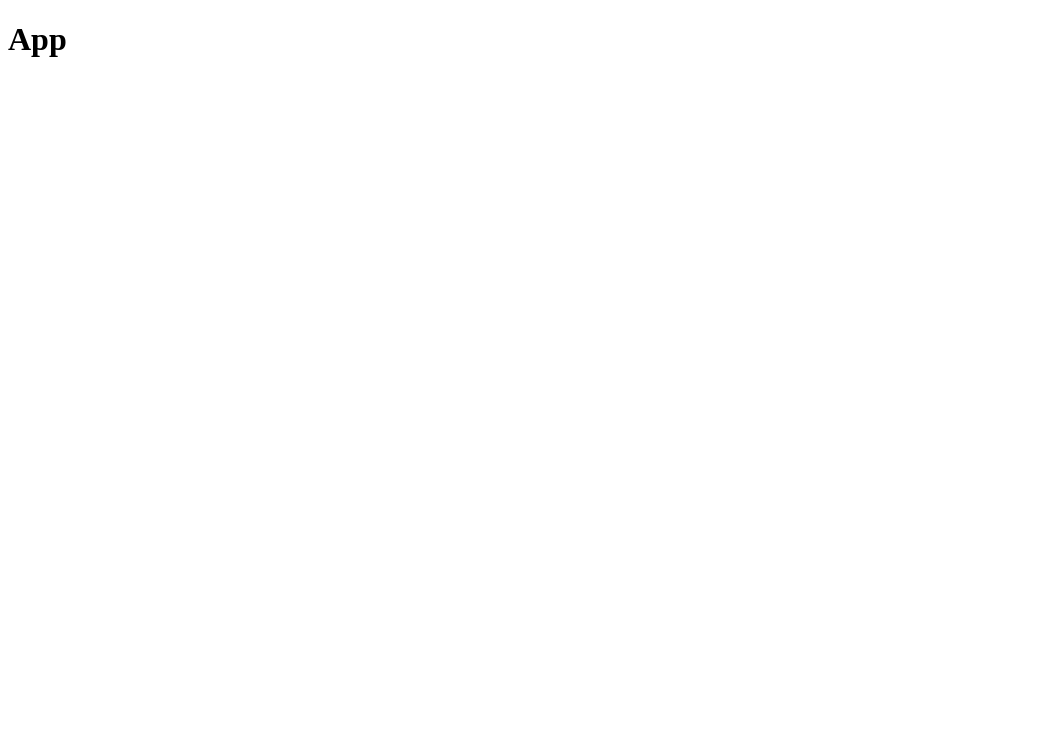
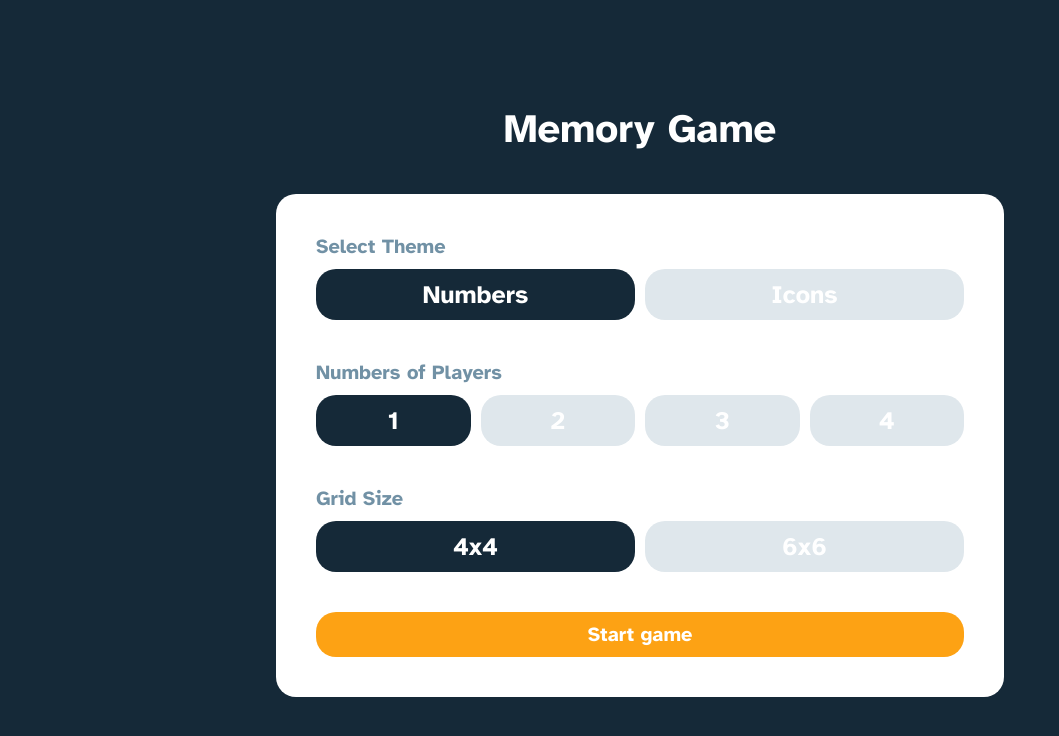
Before and after one commit to filipknias/memory-game-application, a React (Vite) app: page / in a window 1280 px wide. Shown: the top 736 px of the page, without its empty margins (0-1059 px from the left). Built offline with nearby package versions, Linux system fonts and the light colour scheme.

Commit message:
Home view

```diff
--- a/package.json
+++ b/package.json
@@ -10,8 +10,10 @@
     "preview": "vite preview"
   },
   "dependencies": {
+    "clsx": "^2.1.1",
     "react": "^19.0.0",
-    "react-dom": "^19.0.0"
+    "react-dom": "^19.0.0",
+    "react-router-dom": "^7.4.0"
   },
   "devDependencies": {
     "@eslint/js": "^9.21.0",
--- a/src/App.tsx
+++ /dev/null
@@ -1,7 +0,0 @@
-const App = () => {
-  return (
-    <h1>App</h1>
-  )
-};
-
-export default App;
--- /dev/null
+++ b/src/constants/defaults.ts
@@ -0,0 +1,3 @@
+export const DEFAULT_THEME = "numbers";
+export const DEFAULT_PLAYERS_COUNT = 1;
+export const DEFAULT_GRID_SIZE = 4;
--- a/src/main.tsx
+++ b/src/main.tsx
@@ -1,10 +1,19 @@
-import { StrictMode } from 'react'
-import { createRoot } from 'react-dom/client'
-import './styles/index.scss'
-import App from './App.tsx'
+import { StrictMode } from 'react';
+import { createRoot } from 'react-dom/client';
+import './styles/index.scss';
+import {
+  BrowserRouter,
+  Routes,
+  Route,
+} from "react-router-dom";
+import Home from '@/views/Home/Home';
 
 createRoot(document.getElementById('root')!).render(
   <StrictMode>
-    <App />
+    <BrowserRouter>
+      <Routes>
+        <Route path="/" element={<Home />} />
+      </Routes>
+    </BrowserRouter>
   </StrictMode>,
 )
--- /dev/null
+++ b/src/shared/types.ts
@@ -0,0 +1,3 @@
+export type Theme = 'numbers' | 'icons';
+export type GridSize = 4 | 6;
+export type PlayersCount = 1 | 2 | 3 | 4;
--- /dev/null
+++ b/src/styles/_mixins.scss
@@ -0,0 +1,5 @@
+@mixin centerContent() {
+  display: flex;
+  align-items: center;
+  justify-content: center;
+}
--- /dev/null
+++ b/src/styles/_variables.scss
@@ -0,0 +1,20 @@
+@import url('https://fonts.googleapis.com/css2?family=Atkinson+Hyperlegible:wght@400;700&display=swap');
+
+$font-primary: 'Atkinson Hyperlegible';
+
+$font-normal: 400;
+$font-bold: 700;
+
+$background-light: #FFFFFF;
+$background-dark: #152938;
+$orange: #FDA214;
+$gray: #DFE7EC;
+$light-gray: #BCCED9;
+$blue: #6395B8;
+
+$text-light: #7191A5;
+$text-dark: #152938;
+
+$breakpoint-lg: 1400px;
+$breakpoint-md: 1000px;
+$breakpoint-sm: 600px;
--- a/src/styles/index.scss
+++ b/src/styles/index.scss
@@ -1,3 +1,12 @@
-body {
+@use "./variables" as *;
 
+*, *::after, *::before {
+  margin: 0;
+  padding: 0;
+  box-sizing: border-box;
+  font-family: $font-primary, sans-serif;
 }
+
+a {
+  text-decoration: none;
+}
--- /dev/null
+++ b/src/views/Home/Home.module.scss
@@ -0,0 +1,108 @@
+@import "../../styles/variables";
+@import "../../styles/mixins";
+
+.wrapper {
+  background-color: $background-dark;
+
+  .content {
+    width: 40%;
+    height: 100vh;
+    margin: 0 auto;
+    padding: 20px;
+    @include centerContent();
+    flex-direction: column;
+    gap: 40px;
+
+    @media screen and (max-width: $breakpoint-lg) {
+      width: 60%;
+    }
+
+    @media screen and (max-width: $breakpoint-md) {
+      width: 80%;
+      padding: 10px;
+    }
+
+    @media screen and (max-width: $breakpoint-sm) {
+      width: 90%;
+      padding: 5px;
+    }
+
+    .header {
+      color: white;
+      font-size: 40px;
+      @media screen and (max-width: $breakpoint-md) {
+        font-size: 30px;
+      }
+    }
+
+    .buttonGroup {
+      display: flex;
+      align-items: center;
+      gap: 10px;
+    }
+
+    .settingsContainer {
+      background-color: white;
+      border-radius: 20px;
+      padding: 40px;
+      width: 100%;
+      display: flex;
+      flex-direction: column;
+      gap: 40px;
+      @media screen and (max-width: $breakpoint-md) {
+        padding: 30px;
+        gap: 30px;
+      }
+      .settingGroup {
+        display: flex;
+        flex-direction: column;
+        gap: 10px;
+        .settingLabel {
+          color: $text-light;
+          font-weight: $font-bold;
+          font-size: 20px;
+          @media screen and (max-width: $breakpoint-md) {
+            font-size: 15px;
+          }
+        }
+        .settingButton {
+          background-color: $gray;
+          color: white;
+          padding: 10px 20px;
+          border-radius: 20px;
+          border: none;
+          cursor: pointer;
+          font-size: 25px;
+          flex: 1;
+          font-weight: $font-bold;
+          transition: background-color 0.2s ease-out;
+          &.active {
+            background-color: $background-dark;
+          }
+          @media screen and (max-width: $breakpoint-md) {
+            font-size: 20px;
+          }
+        }
+      }
+    }
+
+    .startButton {
+      background-color: $orange;
+      color: white;
+      border: none;
+      padding: 10px 20px;
+      border-radius: 20px;
+      font-weight: $font-bold;
+      font-size: 20px;
+      cursor: pointer;
+      transition: filter 0.2s ease-out;
+      text-align: center;
+      &:hover {
+        filter: opacity(0.7);
+      }
+      @media screen and (max-width: $breakpoint-md) {
+        font-size: 15px;
+      }
+    }
+  }
+}
--- /dev/null
+++ b/src/views/Home/Home.tsx
@@ -0,0 +1,98 @@
+import { Link } from "react-router-dom";
+import styles from "./Home.module.scss";
+import cx from 'clsx';
+import { useState } from "react";
+import { GridSize, PlayersCount, Theme } from "@/shared/types";
+import { DEFAULT_GRID_SIZE, DEFAULT_PLAYERS_COUNT, DEFAULT_THEME } from "@/constants/defaults";
+
+const Home = () => {
+  const [theme, setTheme] = useState<Theme>(DEFAULT_THEME);
+  const [players, setPlayers] = useState<PlayersCount>(DEFAULT_PLAYERS_COUNT);
+  const [gridSize, setGridSize] = useState<GridSize>(DEFAULT_GRID_SIZE);
+
+  return (
+    <div className={styles.wrapper}>
+      <div className={styles.content}>
+        <h1 className={styles.header}>Memory Game</h1>
+        <div className={styles.settingsContainer}>
+          <div className={styles.settingGroup}>
+            <h2 className={styles.settingLabel}>Select Theme</h2>
+            <div className={styles.buttonGroup}>
+              <button
+                className={cx(styles.settingButton, theme === 'numbers' && styles.active)}
+                onClick={() => setTheme('numbers')}
+                role="theme-button"
+              >
+                Numbers
+              </button>
+              <button
+                className={cx(styles.settingButton, theme === 'icons' && styles.active)}
+                onClick={() => setTheme('icons')}
+                role="theme-button"
+              >
+                Icons
+              </button>
+            </div>
+          </div>
+          <div className={styles.settingGroup}>
+            <h2 className={styles.settingLabel}>Numbers of Players</h2>
+            <div className={styles.buttonGroup}>
+              <button
+                className={cx(styles.settingButton, players === 1 && styles.active)}
+                onClick={() => setPlayers(1)}
+                role="player-button"
+              >
+                1
+              </button>
+              <button
+                className={cx(styles.settingButton, players === 2 && styles.active)}
+                onClick={() => setPlayers(2)}
+                role="player-button"
+              >
+                2
+              </button>
+              <button
+                className={cx(styles.settingButton, players === 3 && styles.active)}
+                onClick={() => setPlayers(3)}
+                role="player-button"
+              >
+                3
+              </button>
+              <button
+                className={cx(styles.settingButton, players === 4 && styles.active)}
+                onClick={() => setPlayers(4)}
+                role="player-button"
+              >
+                4
+              </button>
+            </div>
+          </div>
+          <div className={styles.settingGroup}>
+            <h2 className={styles.settingLabel}>Grid Size</h2>
+            <div className={styles.buttonGroup}>
+              <button
+                className={cx(styles.settingButton, gridSize === 4 && styles.active)}
+                onClick={() => setGridSize(4)}
+                role="grid-size-button"
+              >
+                4x4
+              </button>
+              <button
+                className={cx(styles.settingButton, gridSize === 6 && styles.active)}
+                onClick={() => setGridSize(6)}
+                role="grid-size-button"
+              >
+                6x6
+              </button>
+            </div>
+          </div>
+          <Link to={`/game?theme=${theme}&players=${players}&gridSize=${gridSize}`} className={styles.startButton}>
+            Start game
+          </Link>
+        </div>
+      </div>
+    </div>
+  )
+};
+
+export default Home;
--- a/tsconfig.app.json
+++ b/tsconfig.app.json
@@ -1,5 +1,9 @@
 {
   "compilerOptions": {
+    "baseUrl": ".",
+    "paths": {
+      "@/*": ["src/*"],
+    },
     "tsBuildInfoFile": "./node_modules/.tmp/tsconfig.app.tsbuildinfo",
     "target": "ES2020",
     "useDefineForClassFields": true,
```
Also changed, not shown: 1 other file (tests, documents, lock files or other folders).
